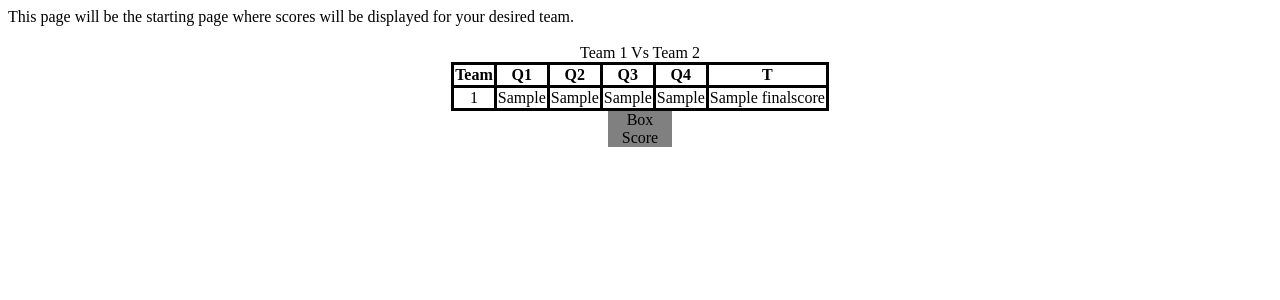
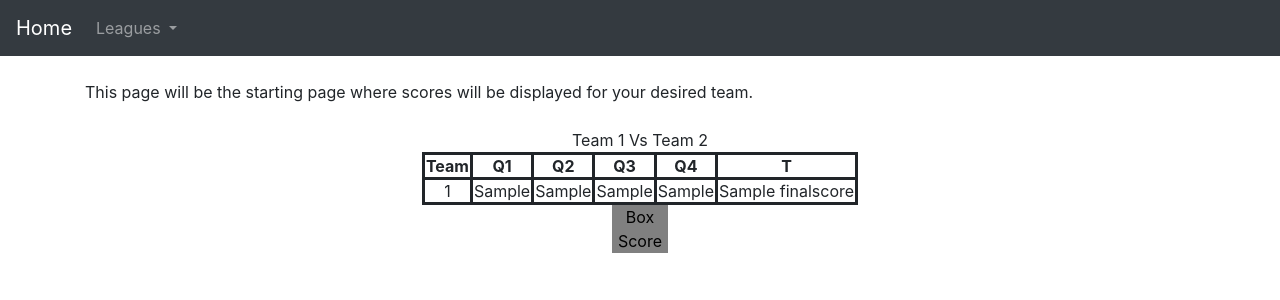
Before and after one commit to DanSLuong/Sports, a Flask app: template templates/scores.html in a window 1280 px wide. Shown: the top 300 px of the page. Run offline with Flask 2, Linux system fonts and the light colour scheme; the template is opened without the code that fills it: most values are stand-ins (such as "Sample title", 1, 10 or a date in 2020); some libraries are stand-ins or nearby versions.

Commit message:
UPDATED - Added some template html files and a main.html

```diff
--- a/app.py
+++ b/app.py
@@ -34,6 +34,13 @@ session = DBSession()
 
 # Homepage
 @app.route('/')
+def home():
+    games = session.query(Game).all()
+    return render_template('scores.html', games=games)
+
+
+# Scores
+@app.route('/scores')
 def scores():
     games = session.query(Game).all()
     """
@@ -109,6 +116,14 @@ def teamInfo(league_id, team_id):
     players = session.query(Player).filter_by(team_id=team_id).all()
     return render_template('roster.html', team=team, stats=stats, players=players)
 
+
+# List all teams
+@app.route('/teams')
+def teams():
+    teams = session.query(Team).all()
+    return render_template('teams.html', teams=teams)
+
+
 # Add a new player to the selected team
 @app.route('/leagues/<int:league_id>/teams/<int:team_id>/addplayer/', methods=['GET', 'POST'])
 def addPlayer(league_id, team_id):
@@ -124,6 +139,13 @@ def addPlayer(league_id, team_id):
         return render_template('newplayer.html', team=team)
 
 
+# List of all players
+@app.route('/players')
+def players():
+    players = session.query(Player).all()
+    return render_template('players.html', players=players)
+
+
 # Shows infromation about the selected player
 @app.route('/leagues/<int:league_id>/teams/<int:team_id>/players/<int:player_id>/')
 def playerStats(league_id, team_id, player_id):
--- /dev/null
+++ b/templates/main.html
@@ -0,0 +1,74 @@
+<html>
+
+<head>
+    <!-- Used for consistency in pages -->
+    {% block head %}
+    <meta name="viewport" content="width=device-width, initial-scale=1">
+    <link rel=stylesheet type=text/css href="{{ url_for('static', filename='main.css') }}">
+    <link rel="stylesheet" href="https://maxcdn.bootstrapcdn.com/bootstrap/4.1.3/css/bootstrap.min.css">
+    <link href="static/boostrap.min.css" rel="stylesheet" media="screen">
+    <script src="https://ajax.googleapis.com/ajax/libs/jquery/3.3.1/jquery.min.js"></script>
+    <script src="https://cdnjs.cloudflare.com/ajax/libs/popper.js/1.14.3/umd/popper.min.js"></script>
+    <script src="https://maxcdn.bootstrapcdn.com/bootstrap/4.1.3/js/bootstrap.min.js"></script>
+    <title> Books - {% block title %}{% endblock %} Page</title>
+    {% endblock %}
+</head>
+
+<body>
+    <!-- Basic navbar using bootstrap -->
+    <nav class="navbar navbar-expand-sm bg-dark navbar-dark">
+        <!-- Brand -->
+        <a class="navbar-brand" href="{{url_for('home')}}"> Home </a>
+
+        <!-- Links -->
+        <ul class="navbar-nav">
+            <li class="nav-item dropdown">
+                <a class="nav-link dropdown-toggle" href="{{url_for('leagues')}}" id="navbardrop" data-toggle="dropdown">
+                    Leagues
+                </a>
+                <div class="dropdown-menu">
+                    <a class="dropdown-item" href="{{url_for('teams')}}"> Teams </a>
+                    <a class="dropdown-item" href="{{url_for('players')}}"> Players </a>
+                </div>
+            </li>
+            <!--
+            <li class="nav-item">
+                <a class="nav-link" href="{{url_for('about')}}"> About </a>
+            </li>
+
+            {% if login_session == False %}
+            <li class="nav-item">
+                <a class="nav-link" href="{{url_for('login')}}"> Login </a>
+            </li>
+            {% else %}
+            <li class="nav-item dropdown">
+                <a class="nav-link dropdown-toggle" href="{{url_for('Leagues')}}" id="navbardrop" data-toggle="dropdown">
+                    Account Info
+                </a>
+                <div class="dropdown-menu">
+                    <a class="dropdown-item" href="#"> Account Info </a>
+                    <a class="dropdown-item" href="#"> Leagues </a>
+                    <a class="dropdown-item" href="#"> Teams </a>
+                    <a class="dropdown-item" href="{{url_for('logout')}}"> Logout </a>
+                </div>
+            </li>
+            {% endif %}
+            -->
+        </ul>
+    </nav>
+    <br>
+
+    <div class="container">
+        <!-- Where the page specific data will load-->
+        {% block content %} {% endblock %}
+    </div>
+
+
+</body>
+
+<!--
+<footer>
+    <a href="{{url_for('home')}}"> Home </a><a href="{{url_for('about')}}"> About </a>
+</footer>
+-->
+</html>
--- a/templates/scores.html
+++ b/templates/scores.html
@@ -1,5 +1,8 @@
-<!DOCTYPE html>
-<html>
+{% extends "main.html" %}
+
+{% block title %} Scores {% endblock %}
+
+{% block content %}
 
 <head>
     <style>
@@ -68,4 +71,4 @@
 
 </body>
 
-</html>
+{% endblock %}
```
Also changed, not shown: templates/players.html (added, +7 -0 lines), templates/teams.html (added, +7 -0 lines), sports.db.
